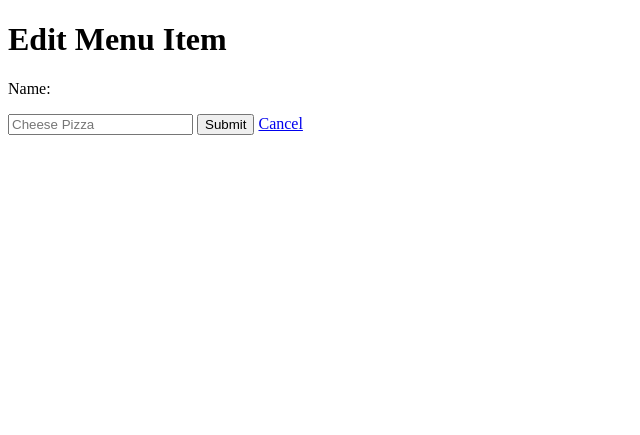
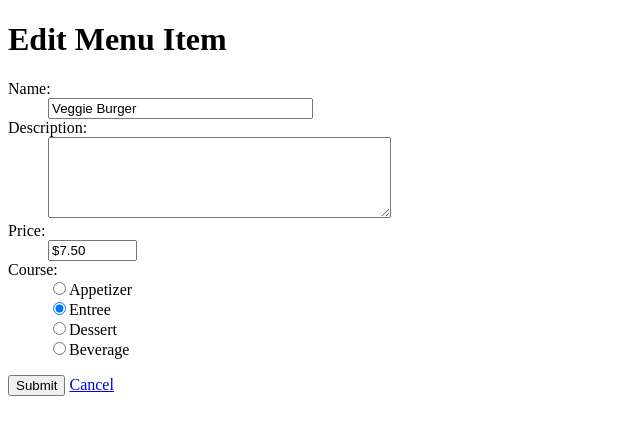
Before and after one commit to igagansingh/udacity_FSND, a Flask app: page /restaurants/1/menu/1/edit/ in a window 1280 px wide. Shown: the top 435 px of the page, without its empty margins (0-640 px from the left). Run offline with Flask 2, Linux system fonts and the light colour scheme.

Commit message:
Added CRUD operations and updated htmls accordingly

```diff
--- a/curriculum_3/Restaurant and Menu/project.py
+++ b/curriculum_3/Restaurant and Menu/project.py
@@ -1,4 +1,4 @@
-from flask import Flask, render_template
+from flask import Flask, render_template, request, redirect, url_for
 from sqlalchemy import create_engine
 from sqlalchemy.orm import sessionmaker
 from database_setup import Base, Restaurant, MenuItem
@@ -11,49 +11,92 @@ Base.metadata.bind = engine
 DBSession = sessionmaker(bind=engine)
 session = DBSession()
 
-#Fake Restaurants
-restaurant = {'name': 'The CRUDdy Crab', 'id': '1'}
-restaurants = [{'name': 'The CRUDdy Crab', 'id': '1'}, {'name':'Blue Burgers', 'id':'2'},{'name':'Taco Hut', 'id':'3'}]
-
-#Fake Menu Items
-items = [ {'name':'Cheese Pizza', 'description':'made with fresh cheese', 'price':'$5.99','course' :'Entree', 'id':'1'}, {'name':'Chocolate Cake','description':'made with Dutch Chocolate', 'price':'$3.99', 'course':'Dessert','id':'2'},{'name':'Caesar Salad', 'description':'with fresh organic vegetables','price':'$5.99', 'course':'Entree','id':'3'},{'name':'Iced Tea', 'description':'with lemon','price':'$.99', 'course':'Beverage','id':'4'},{'name':'Spinach Dip', 'description':'creamy dip with fresh spinach','price':'$1.99', 'course':'Appetizer','id':'5'} ]
-# items=[]
-item =  {'name':'Cheese Pizza','description':'made with fresh cheese','price':'$5.99','course' :'Entree'}
-
 @app.route('/')
 @app.route('/restaurants/')
 def restaurants():
     restaurants = session.query(Restaurant).all()
     return render_template('restaurants.html', restaurants = restaurants)
 
-@app.route('/restaurants/new/')
+@app.route('/restaurants/new/', methods=['GET', 'POST'])
 def newRestaurant():
-    return render_template('newrestaurant.html')
+    if request.method == 'POST':
+        newRestaurant = Restaurant(name=request.form['name'])
+        session.add(newRestaurant)
+        session.commit()
+        return redirect(url_for('restaurants'))
+    else:
+        return render_template('newrestaurant.html')
 
-@app.route('/restaurants/<int:restaurant_id>/edit/')
+@app.route('/restaurants/<int:restaurant_id>/edit/', methods=['GET', 'POST'])
 def editRestaurant(restaurant_id):
-    return render_template('editrestaurant.html', restaurant = restaurant)
+    editRestaurant = session.query(Restaurant).filter_by(id=restaurant_id).one()
+    if request.method == 'POST':
+        if request.form['name']:
+            editRestaurant.name = request.form['name']
+        session.add(editRestaurant)
+        session.commit()
+        return redirect(url_for('restaurants'))
+    else:
+        return render_template('editrestaurant.html', restaurant = editRestaurant)
 
-@app.route('/restaurants/<int:restaurant_id>/delete/')
+@app.route('/restaurants/<int:restaurant_id>/delete/', methods=['GET', 'POST'])
 def deleteRestaurant(restaurant_id):
-    return render_template('deleterestaurant.html', restaurant = restaurant)
+    deleteRestaurant = session.query(Restaurant).filter_by(id=restaurant_id).one()
+    if request.method == 'POST':
+        session.delete(deleteRestaurant)
+        session.commit()
+        return redirect(url_for('restaurants'))
+    else:
+        return render_template('deleterestaurant.html', restaurant = deleteRestaurant)
 
 @app.route('/restaurants/<int:restaurant_id>/')
 @app.route('/restaurants/<int:restaurant_id>/menu/')
 def restaurantMenu(restaurant_id):
-    return render_template('menu.html', items = items)
+    restaurant = session.query(Restaurant).filter_by(id=restaurant_id).one()
+    items = session.query(MenuItem).filter_by(restaurant_id=restaurant_id).all()
+    return render_template('menu.html', restaurant=restaurant, items = items)
 
-@app.route('/restaurants/<int:restaurant_id>/menu/new/')
+@app.route('/restaurants/<int:restaurant_id>/menu/new/', methods=['GET', 'POST'])
 def newMenuItem(restaurant_id):
-    return render_template('newmenuitem.html', restaurant_id=restaurant_id)
+    if request.method == 'POST':
+        newItem = MenuItem(name=request.form['name'],
+            description=request.form['description'],
+            price=request.form['price'],
+            course=request.form['course'],
+            restaurant_id=restaurant_id)
+        session.add(newItem)
+        session.commit()
+        return redirect(url_for('restaurantMenu', restaurant_id=restaurant_id))
+    else:
+        return render_template('newmenuitem.html', restaurant_id=restaurant_id)
 
-@app.route('/restaurants/<int:restaurant_id>/menu/<int:menu_id>/edit/')
+@app.route('/restaurants/<int:restaurant_id>/menu/<int:menu_id>/edit/', methods=['GET', 'POST'])
 def editMenuItem(restaurant_id, menu_id):
-    return render_template('editmenuitem.html', restaurant_id=restaurant_id, menu_id=menu_id, item=item)
+    editedItem = session.query(MenuItem).filter_by(id=menu_id).one()
+    if request.method == 'POST':
+        if request.form['name']!=editedItem.name:
+            editedItem.name = request.form['name']
+        if request.form['description']!=editedItem.description:
+            editedItem.description=request.form['description']
+        if request.form['price']!=editedItem.price:
+            editedItem.price=request.form['price']
+        if request.form['course']!=editedItem.course:
+            editedItem.course=request.form['course']
+        session.add(editedItem)
+        session.commit()
+        return redirect(url_for('restaurantMenu', restaurant_id=restaurant_id))
+    else:
+        return render_template('editmenuitem.html', restaurant_id=restaurant_id, menu_id=menu_id, item=editedItem)
 
-@app.route('/restaurants/<int:restaurant_id>/menu/<int:menu_id>/delete/')
+@app.route('/restaurants/<int:restaurant_id>/menu/<int:menu_id>/delete/', methods=['GET','POST'])
 def deleteMenuItem(restaurant_id, menu_id):
-    return render_template('deletemenuitem.html', restaurant_id=restaurant_id, menu_id=menu_id, item=item)
+    deleteItem = session.query(MenuItem).filter_by(id=menu_id).one()
+    if request.method == 'POST':
+        session.delete(deleteItem)
+        session.commit()
+        return redirect(url_for('restaurantMenu', restaurant_id=restaurant_id))
+    else:
+        return render_template('deletemenuitem.html', restaurant_id=restaurant_id, menu_id=menu_id, item=deleteItem)
 
 if __name__ == '__main__':
     app.debug = True
--- a/curriculum_3/Restaurant and Menu/templates/deletemenuitem.html
+++ b/curriculum_3/Restaurant and Menu/templates/deletemenuitem.html
@@ -5,9 +5,9 @@
 </head>
 <body>
 	<h1> Are you sure you want to delete {{item.name}} ?</h1>
-	<form action="#" method="post">
+	<form action="{{url_for('deleteMenuItem',restaurant_id=restaurant_id, menu_id=item.id)}}" method="post">
 		<input type="submit" value="Delete">
-		<a href="#"> Cancel </a>
+		<a href="{{url_for('restaurantMenu', restaurant_id=restaurant_id)}}"> Cancel </a>
 	</form>
 </body>
 </html>
--- a/curriculum_3/Restaurant and Menu/templates/deleterestaurant.html
+++ b/curriculum_3/Restaurant and Menu/templates/deleterestaurant.html
@@ -5,9 +5,10 @@
 </head>
 <body>
 	<h1> Are you sure you want to delete {{restaurant.name}} ?</h1>
-	<form action="#" method="post">
+	<p>{{restaurant.id}}
+	<form action="{{url_for('deleteRestaurant', restaurant_id=restaurant.id)}}" method="post">
 		<input type="submit" value="Delete">
-		<a href="#"> Cancel </a>
+		<a href="{{url_for('restaurants')}}"> Cancel </a>
 	</form>
 </body>
 </html>
--- a/curriculum_3/Restaurant and Menu/templates/editmenuitem.html
+++ b/curriculum_3/Restaurant and Menu/templates/editmenuitem.html
@@ -5,11 +5,43 @@
 </head>
 <body>
 	<h1> Edit Menu Item</h1>
-	<form action="#" method="post">
-		<p>Name: </p>
-		<input type="text" name="name" placeholder="{{item.name}}">
+	<form action="{{url_for('editMenuItem', restaurant_id=restaurant_id, menu_id=item.id)}}" method="post">
+		<dl>
+			<dt>Name:</dt>
+			<dd><input type ='text' size='30' name='name' value="{{item.name}}" required></dd>
+		    <dt>Description:</dt>
+		    <dd><textarea name = 'description' rows='5' cols='40' value="{{item.description}}" required></textarea></dd>
+		    <dt>Price:</dt>
+		    <dd><input type = 'text' size = '8' name='price' value="{{item.price}}" required></dd>
+		    <dt>Course:</dt>
+		    {% if item.course == 'Appetizier' %}
+			<dd><input type ='radio' name='course' value='Appetizer'checked >Appetizer</dd>
+			{%else%}
+			<dd><input type ='radio' name='course' value='Appetizer' >Appetizer</dd>
+		    {% endif %}
+
+		    {% if item.course == 'Entree' %}
+		       <dd><input type ='radio' name='course' value='Entree' checked>Entree</dd>
+
+		    {%else%}
+				<dd><input type ='radio' name='course' value='Entree'>Entree</dd>
+		    {% endif %}
+
+			{% if item.course == 'Dessert'%}
+				<dd><input type ='radio' name='course' value='Dessert' checked >Dessert</dd>
+
+			{% else %}
+			   <dd><input type ='radio' name='course' value='Dessert'>Dessert</dd>
+			{% endif %}
+
+			{%if item.course =='Beverage'%}
+			<dd><input type ='radio' name='course' value='Beverage' checked >Beverage</dd>
+			{% else %}
+				<dd><input type ='radio' name='course' value='Beverage'>Beverage</dd>
+			{% endif %}
+		</dl>
 		<input type="submit" name="Edit">
-		<a href="#"> Cancel </a>
+		<a href="{{url_for('restaurantMenu', restaurant_id=restaurant_id)}}"> Cancel </a>
 	</form>
 </body>
 </html>
--- a/curriculum_3/Restaurant and Menu/templates/editrestaurant.html
+++ b/curriculum_3/Restaurant and Menu/templates/editrestaurant.html
@@ -5,11 +5,11 @@
 </head>
 <body>
 	<h1> Edit {{restaurant.name}} Restaurant</h1>
-	<form action="#" method="post">
+	<form action="{{url_for('editRestaurant', restaurant_id=restaurant.id)}}" method="post">
 		<p>Name: </p>
 		<input type="text" name="name" placeholder="{{restaurant.name}}">
 		<input type="submit" name="Edit">
-		<a href="#"> Cancel </a>
+		<a href="{{url_for('restaurants')}}"> Cancel </a>
 	</form>
 </body>
 </html>
--- a/curriculum_3/Restaurant and Menu/templates/newmenuitem.html
+++ b/curriculum_3/Restaurant and Menu/templates/newmenuitem.html
@@ -5,10 +5,10 @@
 <body>
       <h1>New Menu Item</h1>
       <div>
-      <form action="#" method = 'post'>
+      <form action="{{url_for('newMenuItem', restaurant_id=restaurant_id)}}" method = 'post'>
       <dl>
-      	<dt>Name:</dt>
-      	<dd><input type ='text' size='30' name='name' required></dd>
+            <dt>Name:</dt>
+            <dd><input type ='text' size='30' name='name' required></dd>
             <dt>Description:</dt>
             <dd><textarea name = 'description' rows='5' cols='40' required></textarea></dd>
             <dt>Price:</dt>
--- a/curriculum_3/Restaurant and Menu/templates/newrestaurant.html
+++ b/curriculum_3/Restaurant and Menu/templates/newrestaurant.html
@@ -5,11 +5,11 @@
 </head>
 <body>
 	<h1> New Restaurant Name</h1>
-	<form action="#" method="post">
+	<form action="{{url_for('newRestaurant')}}" method="post">
 		<p>Name: </p>
 		<input type="text" name="name" placeholder="Restaurant Name">
 		<input type="submit" name="Create">
 	</form>
-	<a href="#"> Cancel </a>
+	<a href="{{url_for('restaurants')}}"> Cancel </a>
 </body>
 </html>
```
Also changed, not shown: curriculum_3/Restaurant and Menu/templates/menu.html (+5 -5 lines), curriculum_3/Restaurant and Menu/templates/restaurants.html (+4 -4 lines).
